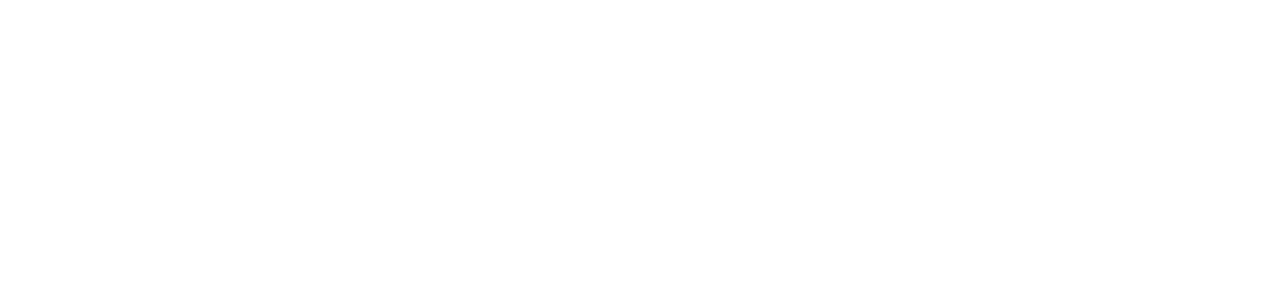
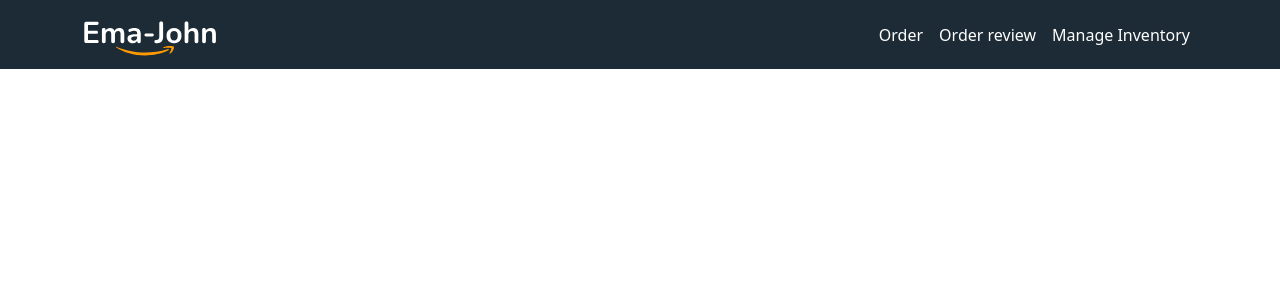
Before and after one commit to Fahadmohammad1/ema-john-simple, a React (Create React App) app: page / in a window 1280 px wide. Shown: the top 300 px of the page. Built offline with nearby package versions, Linux system fonts and the light colour scheme.

Commit message:
navbar complete

```diff
--- a/package.json
+++ b/package.json
@@ -6,7 +6,9 @@
     "@testing-library/jest-dom": "^5.16.2",
     "@testing-library/react": "^12.1.4",
     "@testing-library/user-event": "^13.5.0",
+    "bootstrap": "^5.1.3",
     "react": "^17.0.2",
+    "react-bootstrap": "^2.2.1",
     "react-dom": "^17.0.2",
     "react-scripts": "5.0.0",
     "web-vitals": "^2.1.4"
--- a/src/App.js
+++ b/src/App.js
@@ -1,7 +1,13 @@
 import "./App.css";
+import Header from "./components/Header/Header";
+import "bootstrap/dist/css/bootstrap.min.css";
 
 function App() {
-  return <div className="App"></div>;
+  return (
+    <div className="App">
+      <Header></Header>
+    </div>
+  );
 }
 
 export default App;
--- /dev/null
+++ b/src/components/Header/Header.css
@@ -0,0 +1,3 @@
+.nav-bg {
+  background: rgba(28, 43, 53, 1);
+}
--- /dev/null
+++ b/src/components/Header/Header.js
@@ -0,0 +1,40 @@
+import React from "react";
+import { Container, Nav, Navbar } from "react-bootstrap";
+import logo from "../../images/Logo.svg";
+import "./Header.css";
+
+const Header = () => {
+  return (
+    <div>
+      <Navbar className="nav-bg" expand="lg">
+        <Container>
+          <Navbar.Brand href="#home">
+            <img
+              src={logo}
+              className="d-inline-block align-top"
+              alt="ema-john logo"
+            />
+          </Navbar.Brand>
+          <Navbar.Toggle aria-controls="basic-navbar-nav" />
+          <Navbar.Collapse id="basic-navbar-nav">
+            <Nav className="ms-auto">
+              <Nav.Link className="text-white" href="#home">
+                Order
+              </Nav.Link>
+              <Nav.Link className="text-white" href="#link">
+                Order review
+              </Nav.Link>
+              <Nav.Link className="text-white" href="#link">
+                Manage Inventory
+              </Nav.Link>
+            </Nav>
+          </Navbar.Collapse>
+        </Container>
+      </Navbar>
+    </div>
+  );
+};
+
+export default Header;
+
+<h2>this is header</h2>;
```
Also changed, not shown: src/components/Shop/Shop.css (added), src/components/Shop/Shop.js (added), 1 other file (tests, documents, lock files or other folders).
